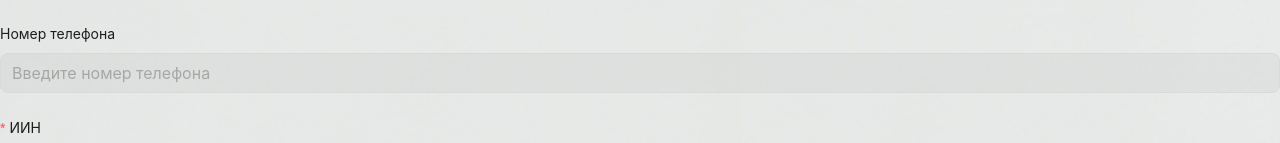
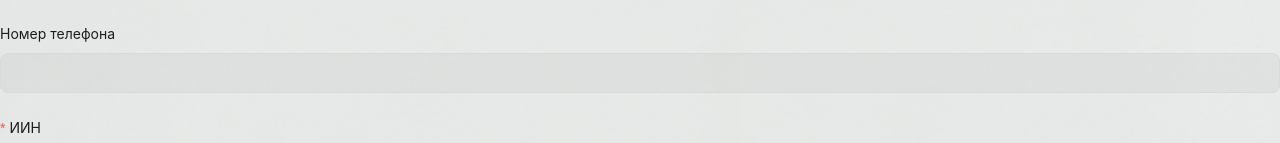
Before and after one commit to lvhack7/popodpiske, a React (Vite) app: page /personal-info in a window 1280 px wide. Shown: the part 337-480 px from the top of the page. Built offline with nearby package versions, Linux system fonts and the light colour scheme.

Commit message:
more fixes

```diff
--- a/src/pages/PersonalInfo.tsx
+++ b/src/pages/PersonalInfo.tsx
@@ -194,7 +194,6 @@ const PersonalInfoForm: React.FC = () => {
               <Form.Item name="phone" label="Номер телефона" className="mb-6">
                 <Input
                   size="large"
-                  placeholder="Введите номер телефона"
                   disabled
                   defaultValue={user?.phone}
                 />
```
